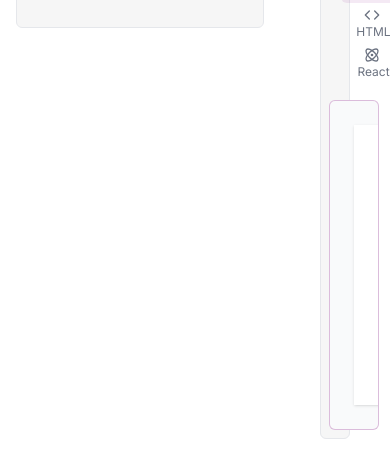
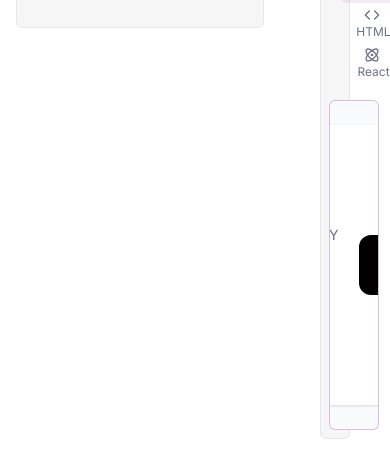
Before and after one commit to nurulid/ui-component-collections, a Next.js app: page / in a window 390 px wide. Shown: the part 800-1255 px from the top of the page. Built offline with nearby package versions, Linux system fonts and the light colour scheme; grey boxes are pictures that could not be loaded.

Commit message:
handle unresponsive header (temporary)

```diff
--- a/src/app/(content)/ui/components/Header.tsx
+++ b/src/app/(content)/ui/components/Header.tsx
@@ -111,7 +111,9 @@ export const Header = () => {
 
 export const Header = () => {
   return (
-    <header className="py-5 px-10 shadow bg-white">
+    <div className="flex justify-center">
+      {/* TODO: HEADER ON MOBILE VIEW*/}
+    <header className="py-5 px-10 shadow bg-white w-[1020px]">
       <nav className="flex items-center justify-between">
         <Link href="/">
           <Image src="/fitme-logo.svg" height={50} width={100} alt="Logo" />
@@ -147,5 +149,6 @@ export const Header = () => {
         </ul>
       </nav>
     </header>
+    </div>
   );
 };
```
